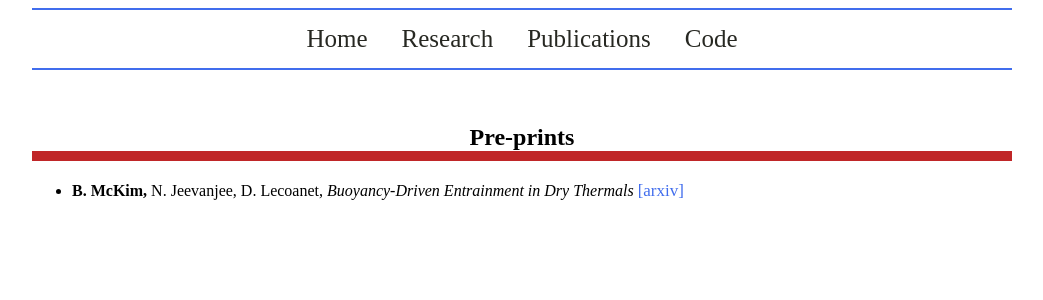
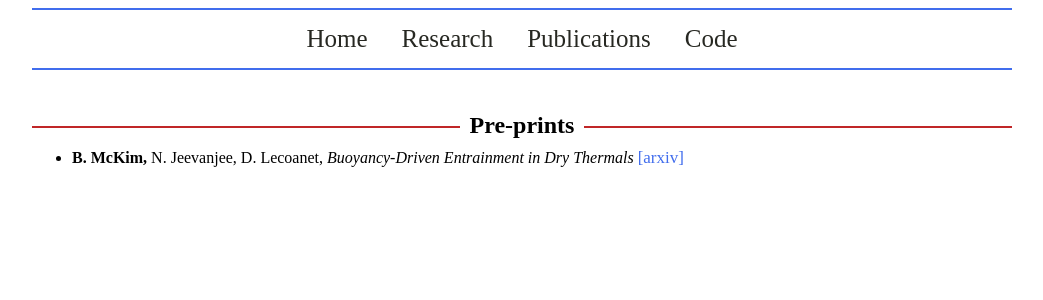
Before and after one commit to mckimb/mckimb.github.io, a Jekyll site: the page built from papers/index.html, in a window 1280 px wide. Shown: the top 300 px of the page, without its empty margins (118-1161 px from the left). Built offline with Jekyll 4.4.1, drawn with Linux system fonts in a browser that asks for light colours.

Commit message:
Update main.css

```diff
--- a/css/main.css
+++ b/css/main.css
@@ -13,8 +13,8 @@ body h2 {
 h2 {
    width: 100%;
    text-align: center;
-   border-bottom: 10px solid #c02628;
-   line-height: -0.3em;
+   border-bottom: 2px solid #c02628;
+   line-height: 0.1em;
    margin: 10px 0 20px;
 }
 
```
